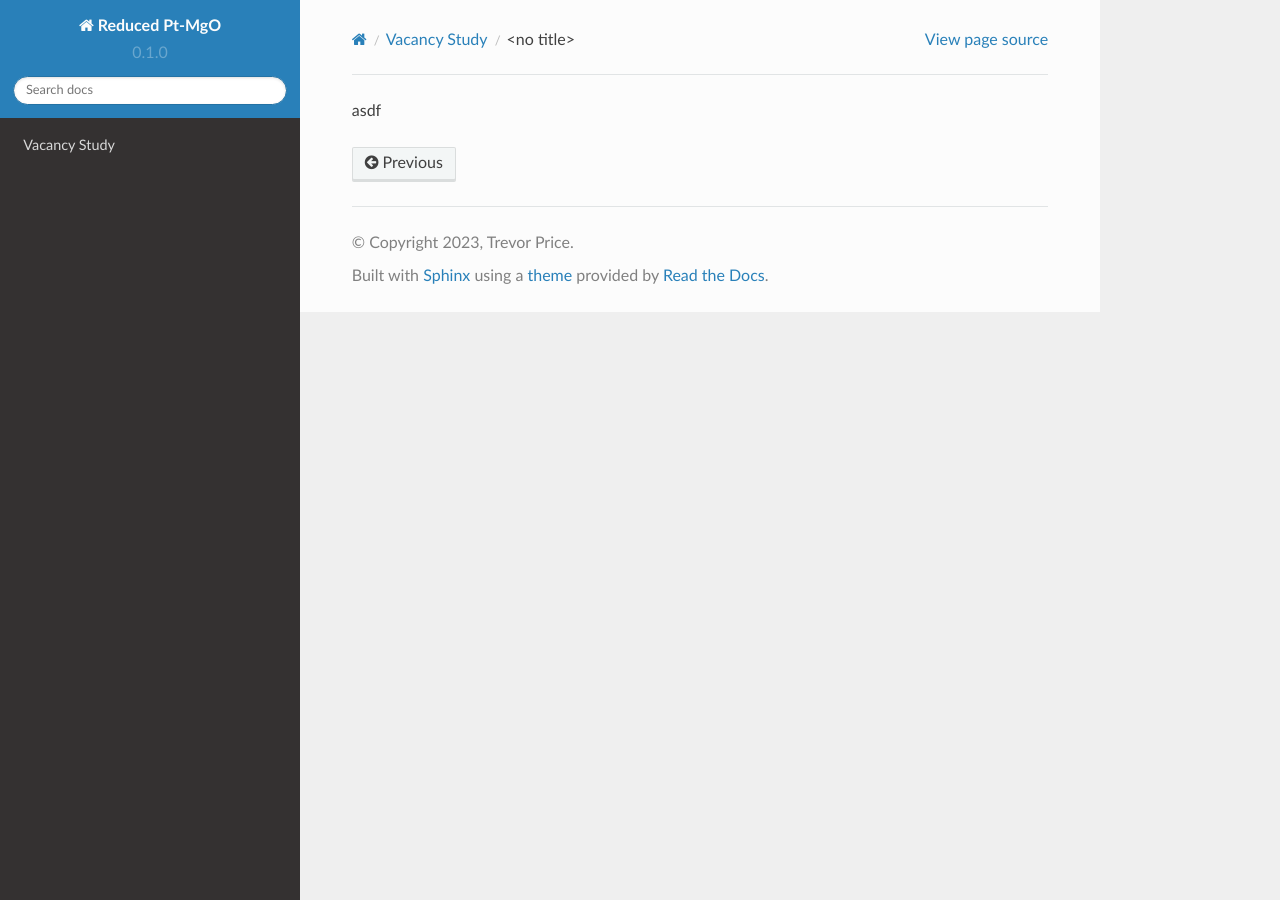
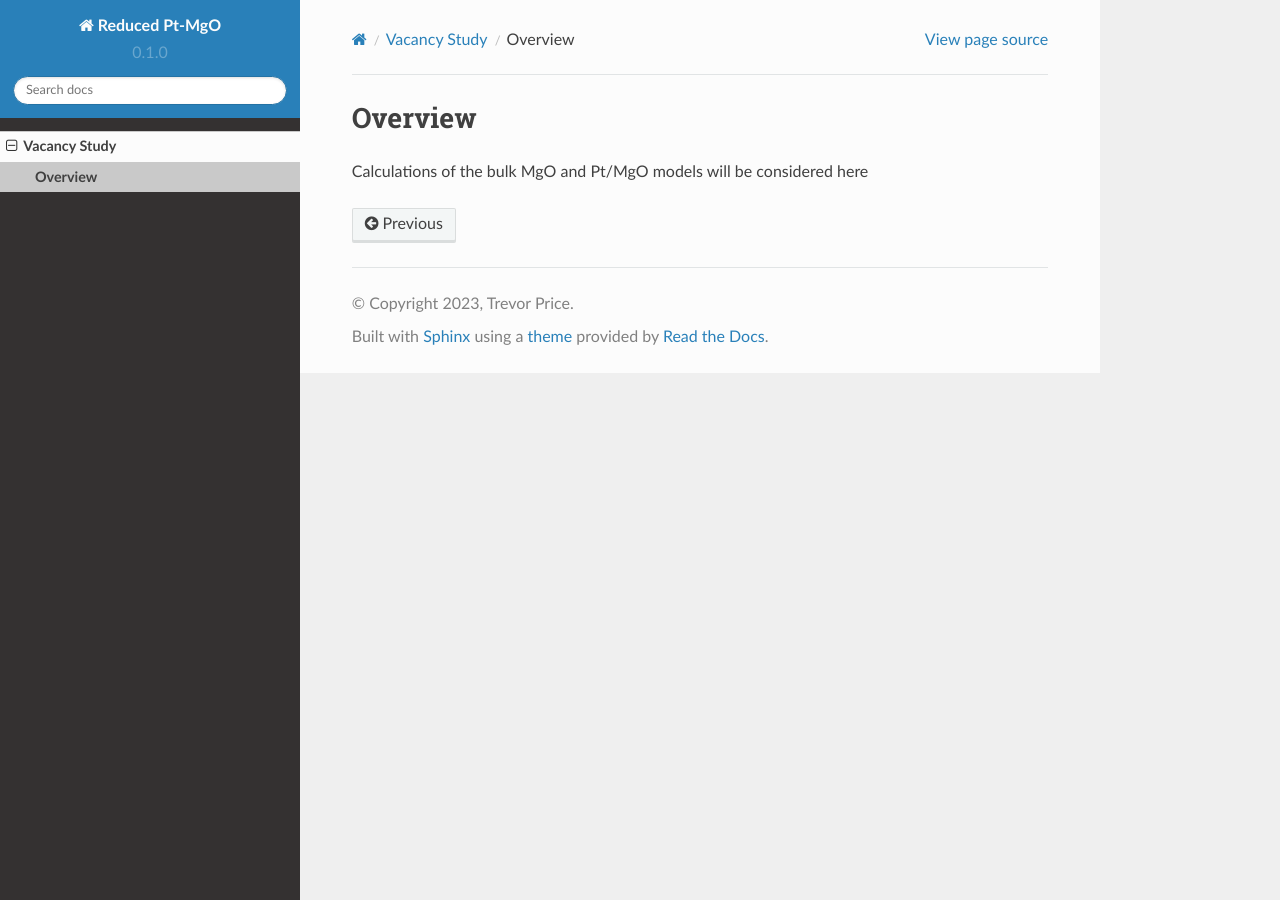
Before and after one commit to tdprice-858/reduced_Pt_MgO, a Sphinx documentation site: the page built from docs/source/bulk_calculations/overview.rst, in a window 1280 px wide. Built offline with Sphinx 7.4.7 and the Read the Docs theme 2.0.0, drawn with Linux system fonts in a browser that asks for light colours; pages that are not in the unit, such as notebooks, are missing from menus.

Commit message:
Update overview.rst

```diff
--- a/docs/source/bulk_calculations/overview.rst
+++ b/docs/source/bulk_calculations/overview.rst
@@ -1 +1,4 @@
-asdf
+Overview
+========
+
+Calculations of the bulk MgO and Pt/MgO models will be considered here
```
